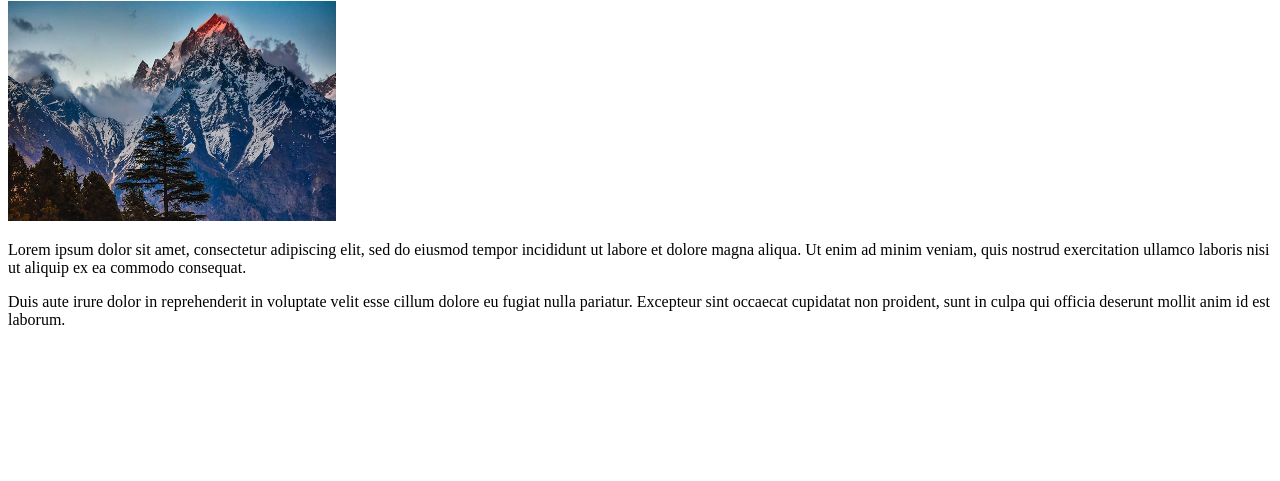
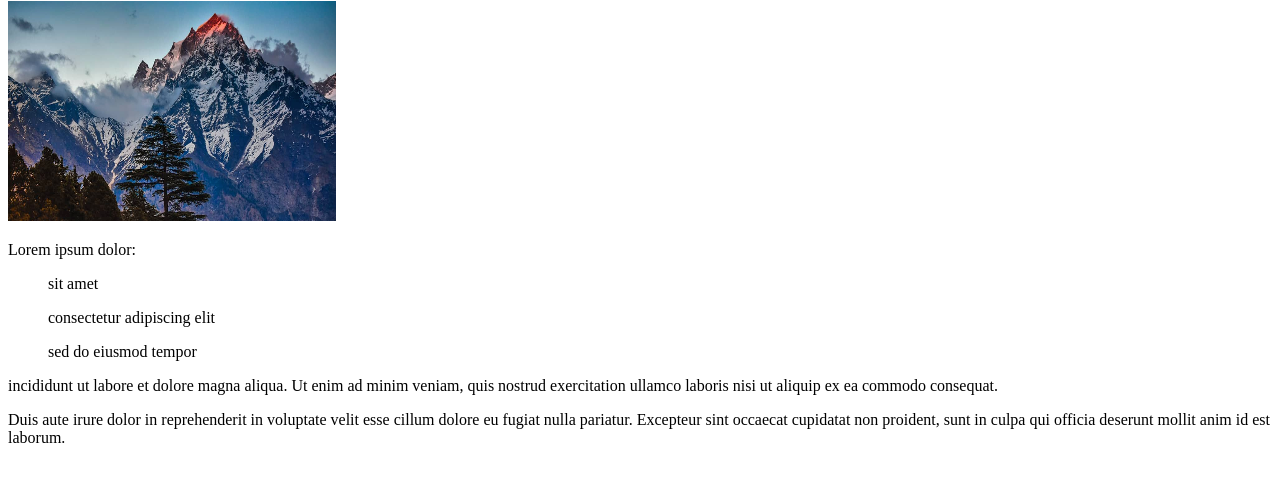
Before and after one commit to ruthwikkuppachi/ruthwikkuppachi.github.io, a plain HTML site: page index.html in a window 1280 px wide. Shown: the part 79-560 px from the top of the page. Drawn offline with Linux system fonts and the light colour scheme.

Commit message:
Add ordered list to index.html

```diff
--- a/index.html
+++ b/index.html
@@ -6,11 +6,20 @@
 </head>
 <body>
     <h1>Mountain</h1>
+
     <img src="images/image.png" alt="A Mountain">
-    <p>Lorem ipsum dolor sit amet, consectetur adipiscing elit, sed do eiusmod tempor incididunt ut
+
+    <p>Lorem ipsum dolor:</p>
+
+        <ol>sit amet </ol>
+        <ol>consectetur adipiscing elit</ol>
+        <ol>sed do eiusmod tempor</ol>
+
+    <p>incididunt ut
          labore et dolore magna aliqua.
          Ut enim ad minim veniam, quis nostrud exercitation ullamco laboris nisi ut aliquip ex ea
          commodo consequat. </p>
+
     <p>Duis aute irure dolor in reprehenderit in voluptate velit esse cillum dolore eu fugiat
          nulla pariatur. Excepteur sint occaecat cupidatat non proident, sunt in culpa qui officia
          deserunt mollit anim id est laborum.</p>
```
